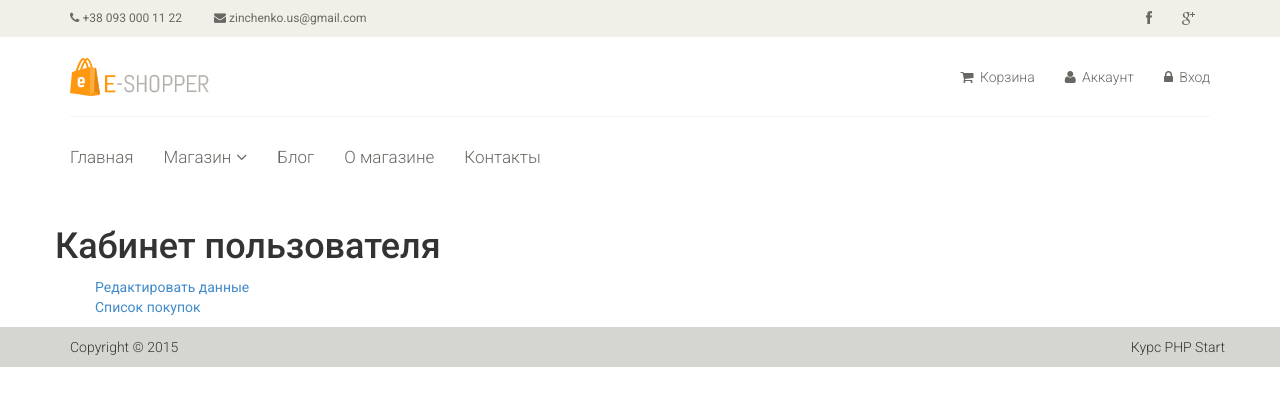
After one commit to LapoFiorence/php, a PHP site: the page made by views/cabinet/index.php in a window 1280 px wide. The commit adds this page. Shown: the top 406 px of the page. Run offline with PHP 8.4, Linux system fonts and the light colour scheme; the template is opened without the code that fills it, so the values that code supplies are empty; some libraries are stand-ins or nearby versions.

Commit message:
кабина пользователя

```diff
--- a/config/routes.php
+++ b/config/routes.php
@@ -10,6 +10,8 @@ return array(
 
     'user/register' => 'user/register',
 
+    'cabinet' => 'cabinet/index',
+
     '' => 'site/index', // actionIndex в SiteController
     'index.php' =>'site/index',
 );
--- /dev/null
+++ b/views/cabinet/index.php
@@ -0,0 +1,18 @@
+<?php include ROOT . '/views/layouts/header.php'; ?>
+
+<section>
+    <div class="container">
+        <div class="row">
+
+            <h1>Кабинет пользователя</h1>
+
+            <ul>
+                <li><a href="/user/edit">Редактировать данные</a></li>
+                <li><a href="/user/history">Список покупок</a></li>
+            </ul>
+
+        </div>
+    </div>
+</section>
+
+<?php include ROOT . '/views/layouts/footer.php'; ?>
--- a/views/layouts/header.php
+++ b/views/layouts/header.php
@@ -61,7 +61,7 @@
                             <div class="shop-menu pull-right">
                                 <ul class="nav navbar-nav">
                                     <li><a href="#"><i class="fa fa-shopping-cart"></i> Корзина</a></li>
-                                    <li><a href="#"><i class="fa fa-user"></i> Аккаунт</a></li>
+                                    <li><a href="/cabinet/"><i class="fa fa-user"></i> Аккаунт</a></li>
                                     <li><a href="#"><i class="fa fa-lock"></i> Вход</a></li>
                                 </ul>
                             </div>
```
Also changed, not shown: controllers/CabinetController.php (added, +13 -0 lines).
